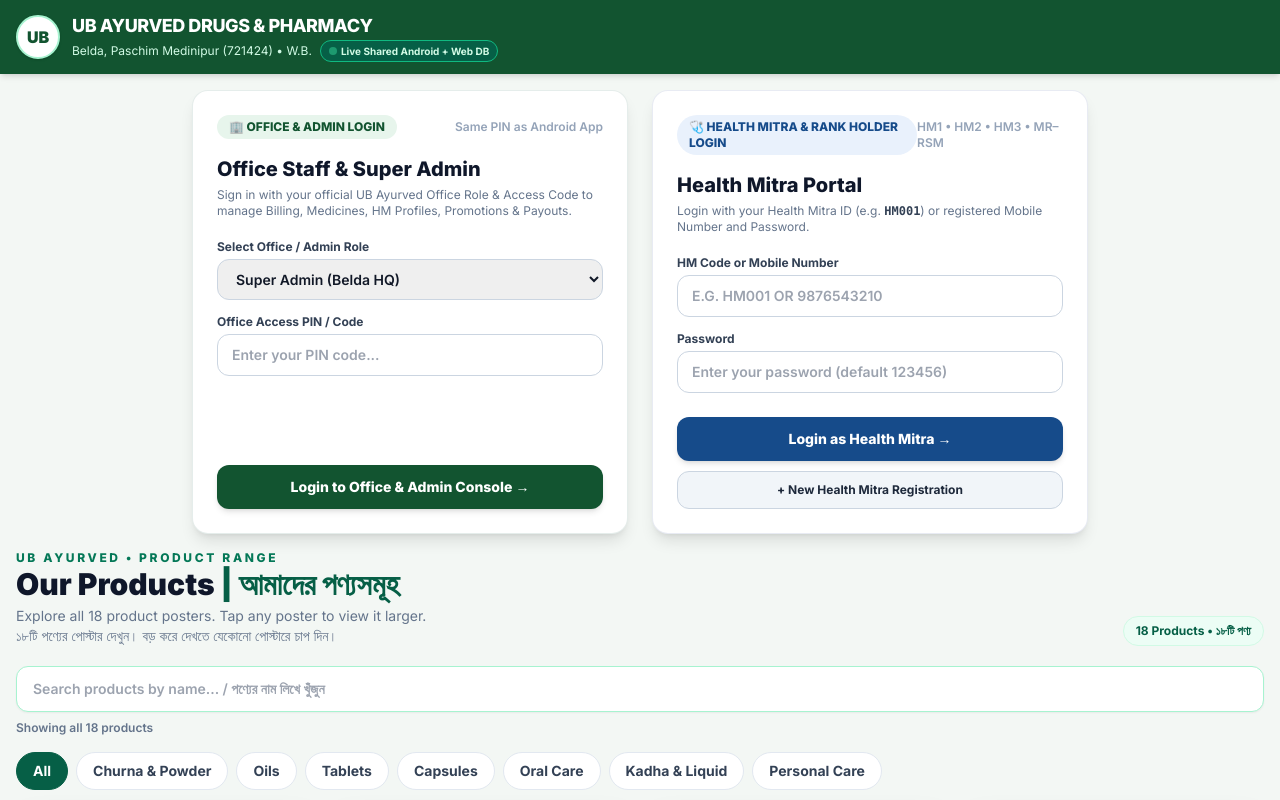
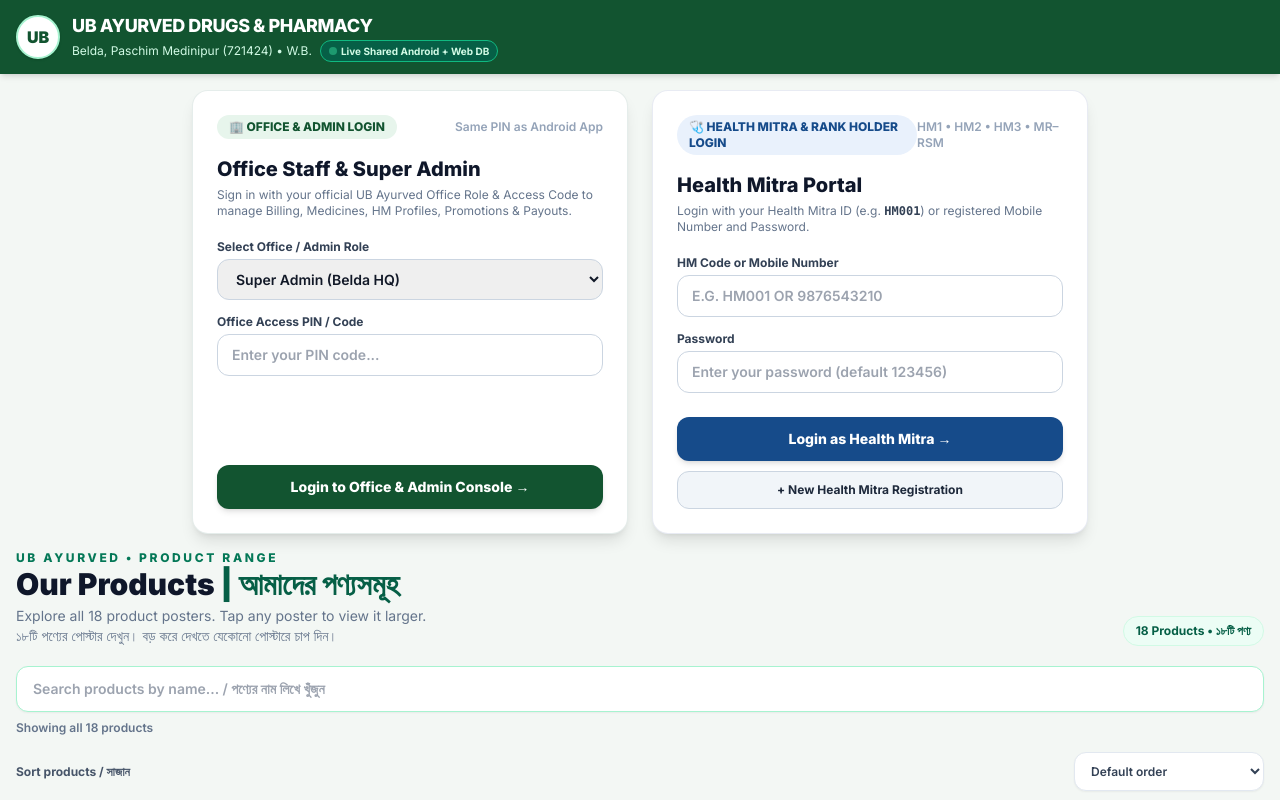
Before and after one commit to cyberspacebelda-dot/UB-Website, a plain HTML site: page index.html in a window 1280 px wide. Shown: the top 800 px of the page. Drawn offline with nearby package versions, Linux system fonts and the light colour scheme; no server answers; grey boxes are pictures that could not be loaded.

Commit message:
Add product gallery sorting options

```diff
--- a/index.html
+++ b/index.html
@@ -245,6 +245,15 @@
         class="w-full rounded-xl border border-emerald-200 bg-white px-4 py-3 text-sm font-semibold shadow-sm focus:border-emerald-600 focus:outline-none focus:ring-2 focus:ring-emerald-100">
       <p id="ubProductSearchStatus" class="mt-2 text-xs font-semibold text-slate-500" aria-live="polite">Showing all 18 products</p>
     </div>
+    <div class="mb-4 flex flex-wrap items-center justify-between gap-2">
+      <label for="ubProductSort" class="text-xs font-bold text-slate-600">Sort products / সাজান</label>
+      <select id="ubProductSort" onchange="sortUbPublicProducts(this.value)" class="min-w-[190px] rounded-xl border border-slate-200 bg-white px-3 py-2.5 text-xs font-semibold text-slate-700 shadow-sm focus:border-emerald-600 focus:outline-none">
+        <option value="default">Default order</option>
+        <option value="name-asc">Name: A to Z</option>
+        <option value="price-asc">MRP: Low to High</option>
+        <option value="price-desc">MRP: High to Low</option>
+      </select>
+    </div>
     <div id="ubProductCategoryFilters" class="flex flex-wrap gap-2 mb-4" aria-label="Filter products by category"></div>
     <div id="ubProductGrid" class="grid grid-cols-2 sm:grid-cols-3 lg:grid-cols-4 gap-4">
       <article class="ub-product-card">
@@ -467,6 +476,29 @@
     });
   }
 
+  function sortUbPublicProducts(mode) {
+    const grid = document.getElementById('ubProductGrid');
+    if (!grid) return;
+    const cards = Array.from(grid.querySelectorAll('.ub-product-card'));
+    const originalOrder = new Map(cards.map((card, index) => [card, index]));
+    cards.sort((a, b) => {
+      const nameA = a.querySelector('h3')?.textContent.trim() || '';
+      const nameB = b.querySelector('h3')?.textContent.trim() || '';
+      if (mode === 'name-asc') return nameA.localeCompare(nameB);
+      if (mode === 'price-asc' || mode === 'price-desc') {
+        const rowA = getUbPublicPriceRow(nameA);
+        const rowB = getUbPublicPriceRow(nameB);
+        const priceA = rowA ? Number(rowA[3]) : Number.POSITIVE_INFINITY;
+        const priceB = rowB ? Number(rowB[3]) : Number.POSITIVE_INFINITY;
+        const difference = mode === 'price-asc' ? priceA - priceB : priceB - priceA;
+        return difference || nameA.localeCompare(nameB);
+      }
+      return originalOrder.get(a) - originalOrder.get(b);
+    });
+    cards.forEach(card => grid.appendChild(card));
+    filterUbPublicProducts(document.getElementById('ubProductSearch')?.value || '');
+  }
+
   function filterUbPublicProducts(query) {
     const q = String(query || '').trim().toLowerCase();
     const grid = document.getElementById('ubProductGrid');
```
